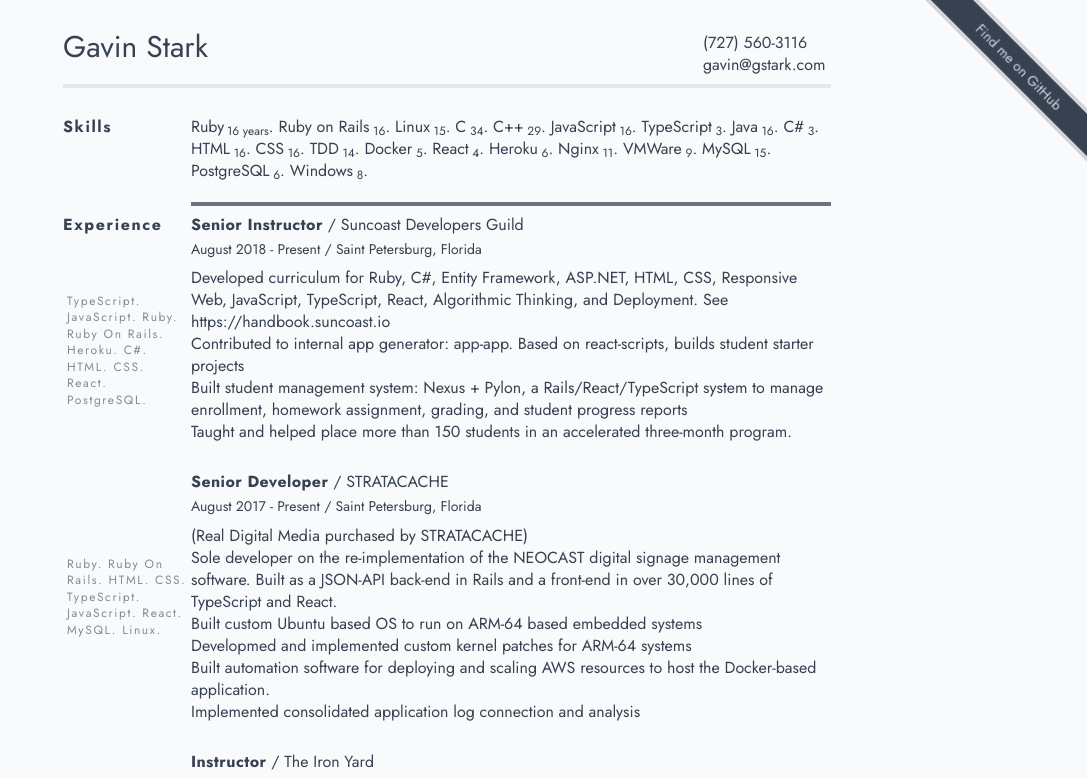
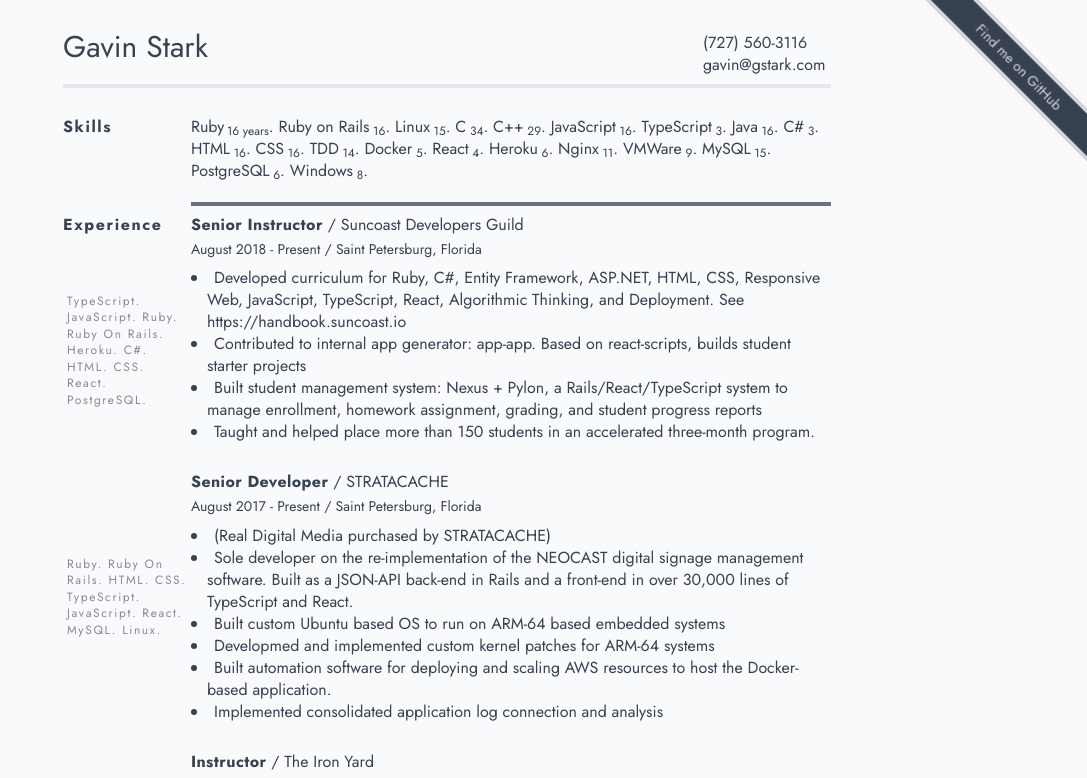
Before and after one commit to gstark/resume, a React (Vite) app: page / in a window 1280 px wide. Shown: the top 778 px of the page, without its empty margins (193-1280 px from the left). Built offline with nearby package versions, Linux system fonts and the light colour scheme.

Commit message:
Format experience as a bulleted list

```diff
--- a/src/Experience.tsx
+++ b/src/Experience.tsx
@@ -55,11 +55,16 @@ export function Experience({
           </span>{' '}
           / <span>{location}</span>
         </p>
-        {descriptions.map((description, index) => (
-          <p key={index} className="leading-snug">
-            {description}
-          </p>
-        ))}
+        <ul
+          className="list-disc list-inside pl-4"
+          style={{ textIndent: '-1rem' }}
+        >
+          {descriptions.map((description, index) => (
+            <li key={index} className="leading-snug">
+              {description}
+            </li>
+          ))}
+        </ul>
       </article>
     </section>
   )
```
